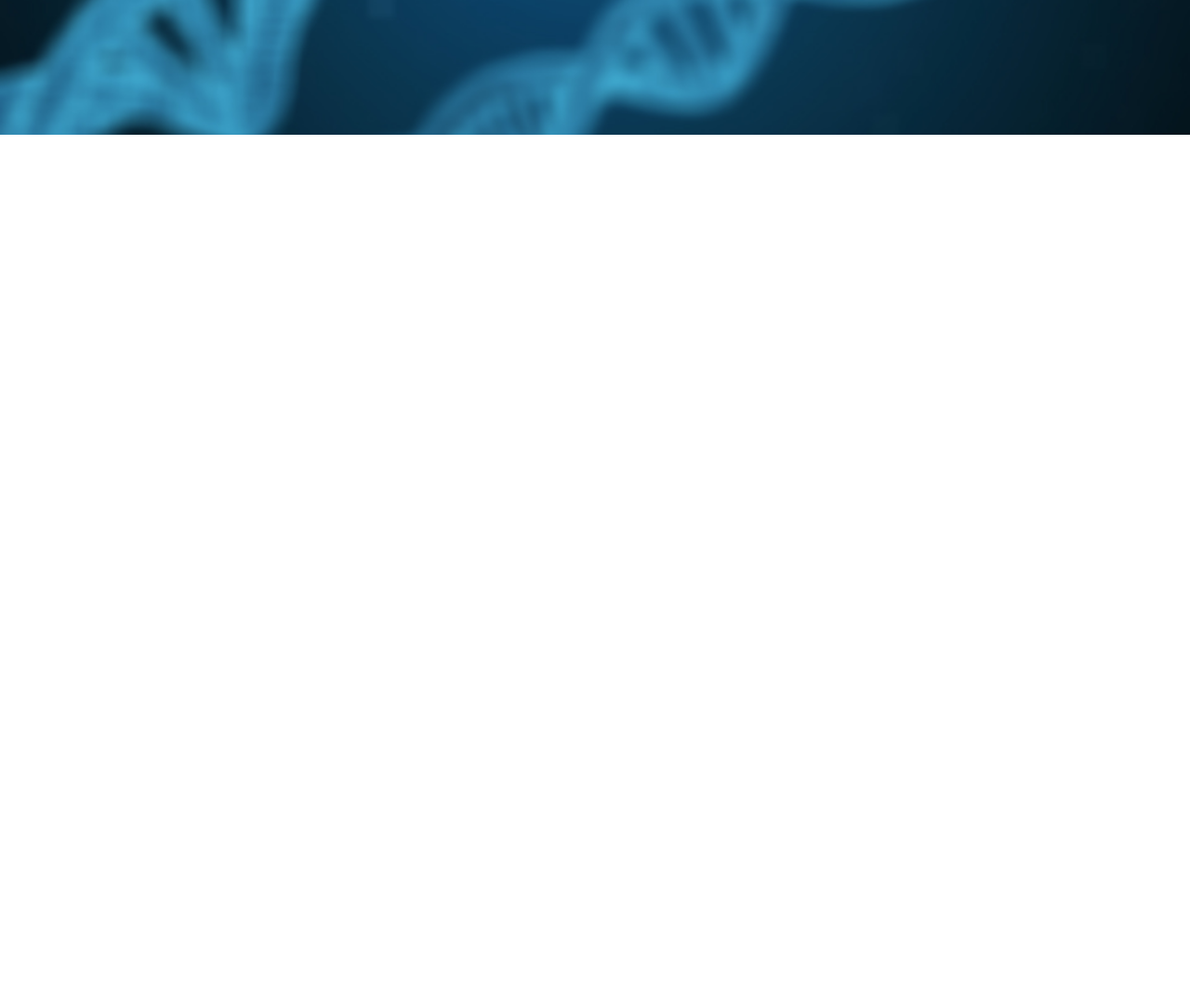
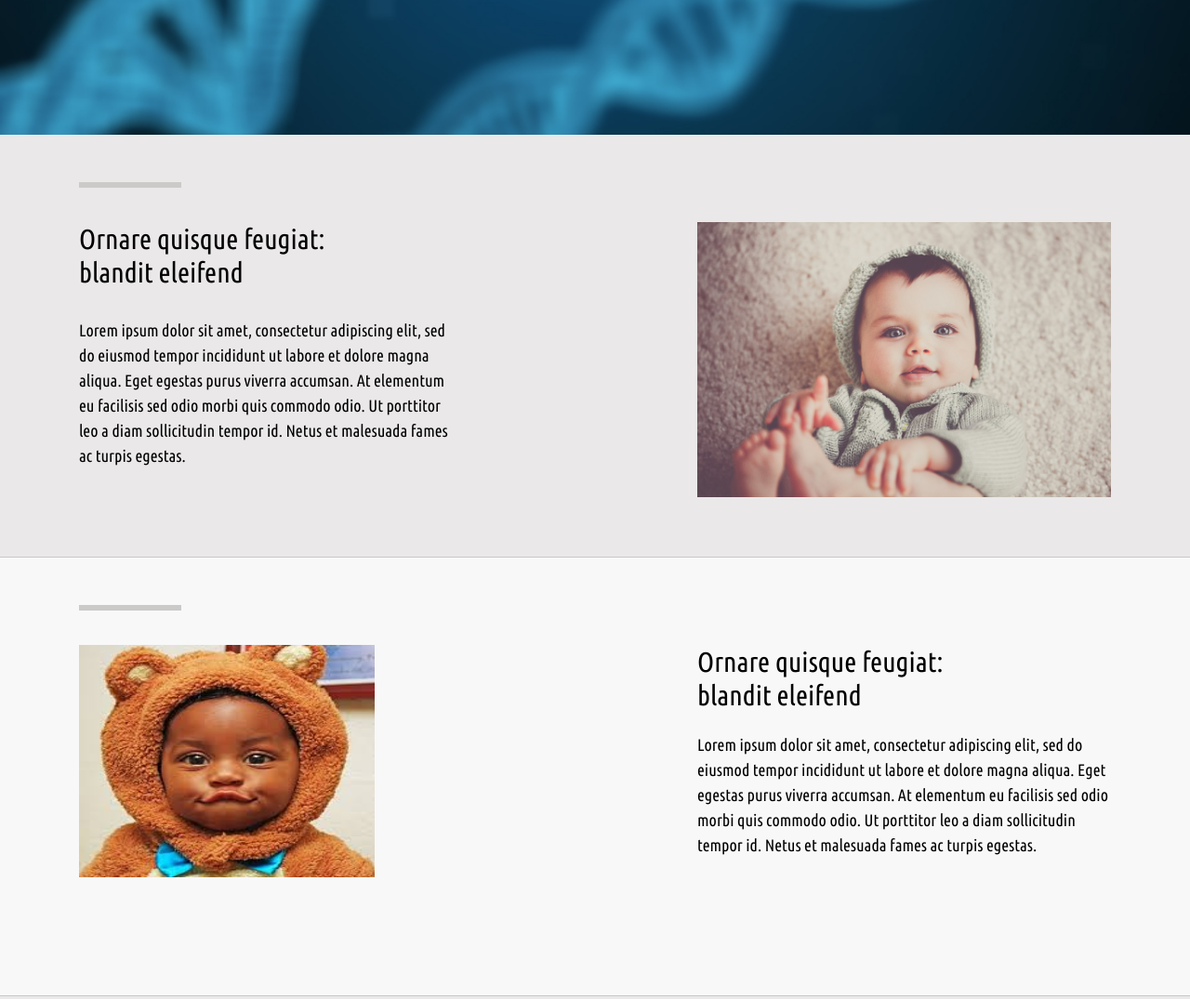
Before and after one commit to felipecarvalho180/Genetic-Testing, a plain HTML site: page index.html in a window 1280 px wide. Shown: the part 500-1575 px from the top of the page at 93% size. Before the commit the page ends 800 px from the top, so only its background shows below. Drawn offline with nearby package versions, Linux system fonts and the light colour scheme; a web font is replaced by a local one.

Commit message:
About Complete

```diff
--- a/index.html
+++ b/index.html
@@ -63,5 +63,78 @@
             </div>
         </div>
     </div>
+
+    <!--About-->
+    <div class="col-md-12 col-xs-12 col-sm-12 col-lg-12 about1">
+        <div class="container">
+            <div class="row">
+                <div class="col-md-8 col-xs-8 col-sm-12 col-lg-8">
+                    <div class="thinlinesmall"></div>
+                </div>
+            </div>
+            <div class="row">
+                <div class="col-md-7 col-xs-7 col-sm-12 col-lg-7">
+                    <h1>Ornare quisque feugiat: <br>
+                            blandit eleifend
+                    </h1>
+                    <p>
+                        Lorem ipsum dolor sit amet, consectetur adipiscing elit, sed do eiusmod tempor incididunt ut labore et dolore magna aliqua. Eget egestas purus viverra accumsan. At elementum eu facilisis sed odio morbi quis commodo odio. Ut porttitor leo a diam sollicitudin tempor id. Netus et malesuada fames ac turpis egestas.
+                    </p>
+                </div>
+                <div class="col-md-5 col-xs-5 col-sm-12 col-lg-5">
+                    <img src="images/whitebaby.jpg">
+                </div>
+            </div>
+        </div>
+    </div>
+    <hr>
+    <div class="col-md-12 col-xs-12 col-sm-12 col-lg-12 about2">
+        <div class="container">
+            <div class="row">
+                <div class="col-md-8 col-xs-8 col-sm-12 col-lg-8">
+                    <div class="thinlinesmall"></div>
+                </div>
+            </div>
+            <div class="row">
+                <div class="col-md-7 col-xs-7 col-sm-12 col-lg-7">
+                    <img src="images/blackbaby.jpg">
+
+                </div>
+                <div class="col-md-5 col-xs-5 col-sm-12 col-lg-5">
+                        <h1>Ornare quisque feugiat: <br>
+                            blandit eleifend
+                    </h1>
+                    <p>
+                        Lorem ipsum dolor sit amet, consectetur adipiscing elit, sed do eiusmod tempor incididunt ut labore et dolore magna aliqua. Eget egestas purus viverra accumsan. At elementum eu facilisis sed odio morbi quis commodo odio. Ut porttitor leo a diam sollicitudin tempor id. Netus et malesuada fames ac turpis egestas.
+                    </p>
+                </div>
+            </div>
+        </div>
+    </div>
+    <hr>
+    <div class="col-md-12 col-xs-12 col-sm-12 col-lg-12 about3">
+        <div class="container">
+            <div class="row">
+                <div class="col-md-8 col-xs-8 col-sm-12 col-lg-8">
+                    <div class="thinlinesmall"></div>
+                </div>
+            </div>
+            <div class="row">
+                <div class="col-md-7 col-xs-7 col-sm-12 col-lg-7">
+                    <h1>Ornare quisque feugiat: <br>
+                            blandit eleifend
+                    </h1>
+                    <p>
+                        Lorem ipsum dolor sit amet, consectetur adipiscing elit, sed do eiusmod tempor incididunt ut labore et dolore magna aliqua. Eget egestas purus viverra accumsan. At elementum eu facilisis sed odio morbi quis commodo odio. Ut porttitor leo a diam sollicitudin tempor id. Netus et malesuada fames ac turpis egestas.
+                    </p>
+                </div>
+                <div class="col-md-5 col-xs-5 col-sm-12 col-lg-5">
+                    <img src="images/asianbaby.jpg" id="asianbaby">
+                </div>
+            </div>
+        </div>
+    </div>
+    <hr>
+
 </body>
 </html>
--- a/sass/style.sass
+++ b/sass/style.sass
@@ -4,6 +4,11 @@ html
     position: relative
     height: 100%
     margin: 0
+
+    hr
+        margin: 0
+        background-color: #E0DEDE
+
     .header
         background-color: $bgcinzaclaro
         height: 10%
@@ -61,3 +66,63 @@ html
                     margin-left: 2%
                     margin-right: 2%
                     margin-top: 2%
+
+    .about1, .about3
+        height: 100%
+        color: black
+        padding-top: 4%
+        padding-bottom: 5%
+        margin: 0
+        background-color: #EAE8E8
+
+        .thinlinesmall
+            background-color: #CCC9C9
+            height: 6px
+            width: 15%
+            margin-bottom: 5%
+
+        h1
+            font-size: 30px
+            font-family: 'Ubuntu Condensed', sans-serif
+            margin-bottom: 5%
+
+        p
+            width: 65%
+            font-family: 'Ubuntu Condensed', sans-serif
+            font-size: 18px
+
+        img
+            width: 100%
+            height: 100%
+
+        #asianbaby
+            width: 60%
+            height: 100%
+
+    .about2
+        height: 100%
+        color: black
+        padding-top: 4%
+        padding-bottom: 5%
+        margin: 0
+        background-color: $bgcinzaclaro
+
+        .thinlinesmall
+            background-color: #CCC9C9
+            height: 6px
+            width: 15%
+            margin-bottom: 5%
+
+        h1
+            font-size: 30px
+            font-family: 'Ubuntu Condensed', sans-serif
+            margin-bottom: 5%
+
+        p
+            width: 100%
+            font-family: 'Ubuntu Condensed', sans-serif
+            font-size: 18px
+
+        img
+            width: 50%
+            height: 80%
```
Also changed, not shown: sass/style.css, 1 other file.
